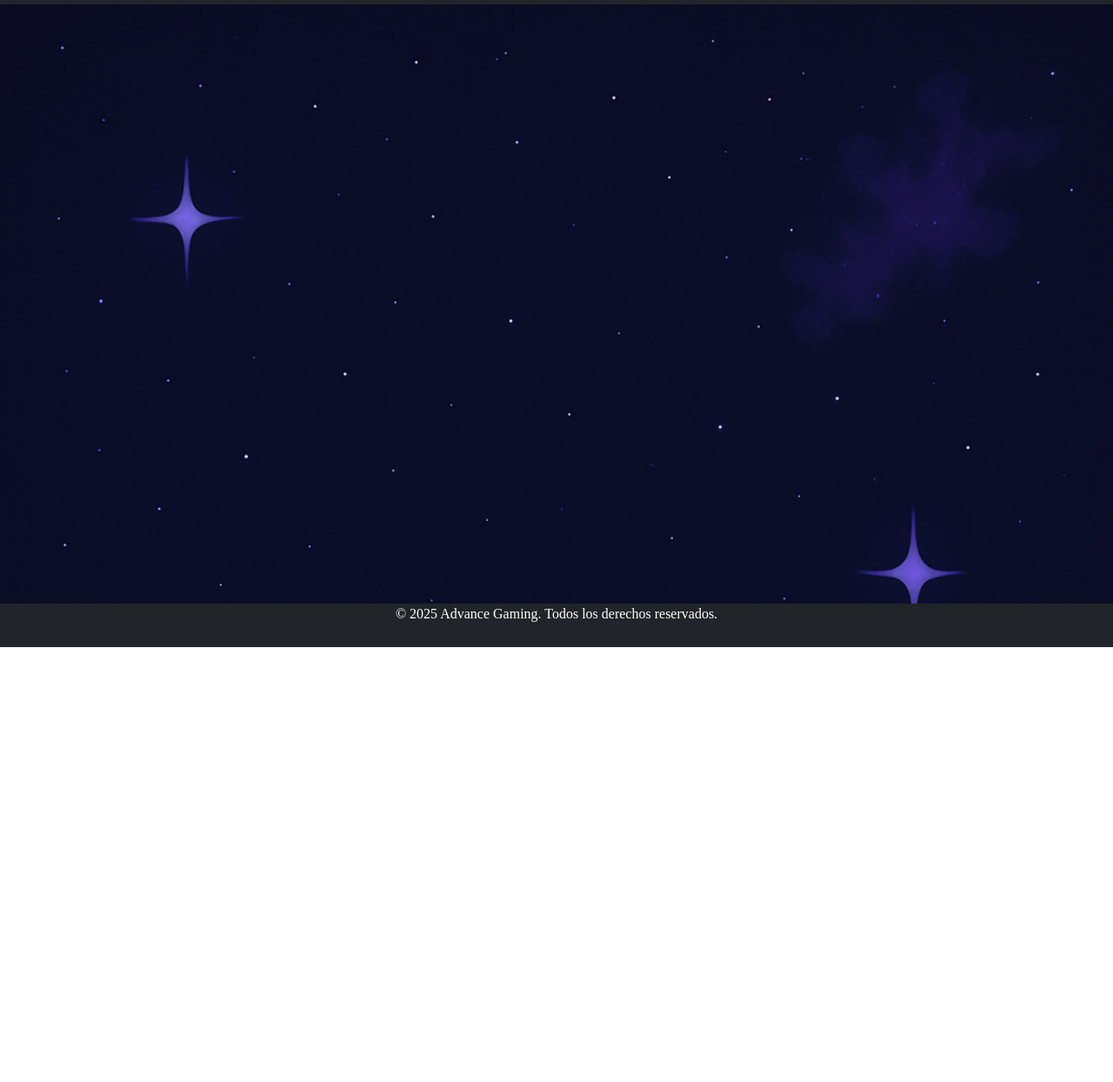
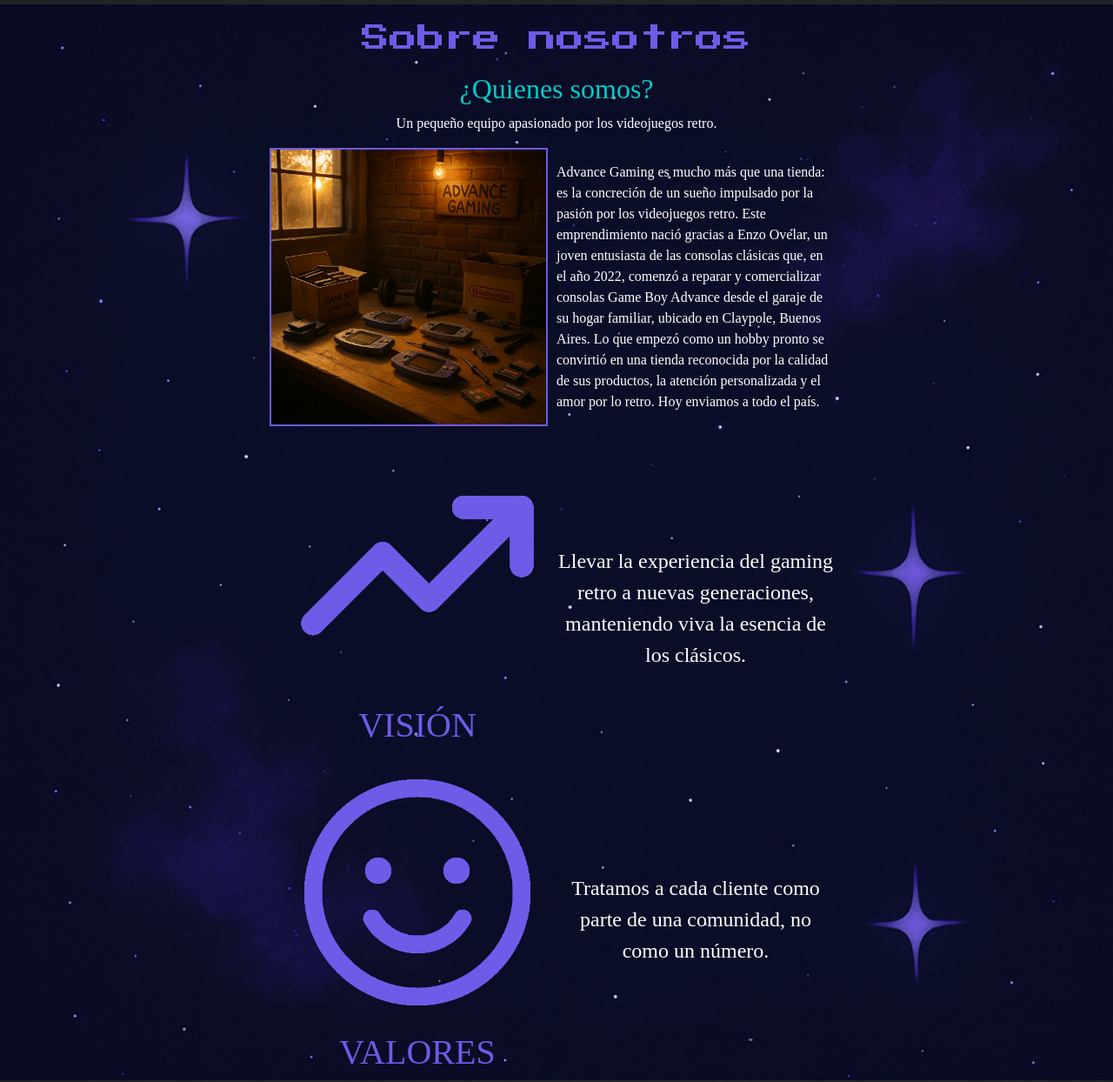
Before and after one commit to enzoove/ProyectoFinalDW, a website: page pages/sobreNosotros.html in a window 1280 px wide. Shown: the part 56-1300 px from the top of the page at 87% size. Before the commit the page ends 800 px from the top, so only its background shows below. Drawn offline with nearby package versions, Linux system fonts and the light colour scheme; a web font is replaced by a local one.

Commit message:
Pagina sobre nosotros mobile

```diff
--- a/pages/sobreNosotros.html
+++ b/pages/sobreNosotros.html
@@ -39,7 +39,31 @@
             </div>
         </nav>
     </header>
-    <main></main>
+    <main>
+        <h1>Sobre nosotros</h1>
+        <section class="quienesSomos">
+            <h2 class="subtitulo">¿Quienes somos?</h2>
+            <p>Un pequeño equipo apasionado por los videojuegos retro. </p>
+        </section>
+        <section class="deposito">
+            <img src="../img/assets/deposito.webp" alt="Deposito de Advance Gaming">
+            <p>Advance Gaming es mucho más que una tienda: es la concreción de un sueño impulsado por la pasión por los videojuegos retro. Este emprendimiento nació gracias a Enzo Ovelar, un joven entusiasta de las consolas clásicas que, en el año 2022, comenzó a reparar y comercializar consolas Game Boy Advance desde el garaje de su hogar familiar, ubicado en Claypole, Buenos Aires. Lo que empezó como un hobby pronto se convirtió en una tienda reconocida por la calidad de sus productos, la atención personalizada y el amor por lo retro. Hoy enviamos a todo el país.</p>
+        </section>
+        <section class="vision">
+            <div class="vision__imagen">
+                <img src="../img/assets/growarrow.webp" alt="Flecha de crecimiento">
+                <h2 class="text-center">VISIÓN</h2>
+            </div>
+            <p>Llevar la experiencia del gaming retro a nuevas generaciones, manteniendo viva la esencia de los clásicos.</p>
+        </section>
+        <section class="valores">
+            <div class="valores__imagen">
+                <img src="../img/assets/happyface.webp" alt="Flecha de crecimiento">
+                <h2 class="text-center">VALORES</h2>
+            </div>
+            <p>Tratamos a cada cliente como parte de una comunidad, no como un número.</p>
+        </section>
+    </main>
     <footer class="bg-dark">
         <p>© 2025 Advance Gaming. Todos los derechos reservados.</p>
     </footer>
--- a/sass/layout/_main.scss
+++ b/sass/layout/_main.scss
@@ -191,3 +191,75 @@ main{
     margin: 3px;
     width: 43.75%;
 }
+// Sobre nosotros
+.subtitulo{
+    color: $colorSecundario;
+    text-align: center;
+    width: 100%;
+}
+.quienesSomos{
+    color: $colorTexto;
+}
+.quienesSomos p{
+    color: $colorTexto;
+    text-align: center;
+}
+.deposito{
+    @extend .flexBasico;
+    flex-wrap: wrap;
+}
+.deposito img{
+    width: 320px;
+    box-sizing: border-box;
+    border: 2px solid $colorPrimario;
+}
+.deposito p{
+    width: 320px;
+    margin: 10px;
+    box-sizing: border-box;
+    color: $colorTexto;
+}
+.vision{
+    @extend .flexBasico;
+    align-items: baseline;
+    flex-wrap: wrap;
+}
+.vision__imagen{
+    width: 320px;
+    margin: 0;
+}
+.vision__imagen img{
+    width: 320px;
+}
+.vision__imagen h2{
+    color: $colorPrimario;
+    font-size: 2.5rem;
+}
+.vision p{
+    color: $colorTexto;
+    font-size: 1.5rem;
+    width: 320px;
+    text-align: center;
+}
+.valores{
+    @extend .flexBasico;
+    align-items: baseline;
+    flex-wrap: wrap;
+}
+.valores__imagen{
+    width: 320px;
+    margin: 0;
+}
+.valores__imagen img{
+    width: 320px;
+}
+.valores__imagen h2{
+    color: $colorPrimario;
+    font-size: 2.5rem;
+}
+.valores p{
+    color: $colorTexto;
+    font-size: 1.5rem;
+    width: 320px;
+    text-align: center;
+}
--- a/sass/style.scss
+++ b/sass/style.scss
@@ -15,6 +15,7 @@ h1{
     color: $colorPrimario;
     text-align: center;
     font-size: 2rem;
+    margin: 20px;
 }
 
 @import "./layout/header";
```
Also changed, not shown: css/style.css, img/assets/deposito.webp (added), img/assets/favicon.ico (added), img/assets/growarrow.webp (added), img/assets/happyface.webp (added), 1 other file.
